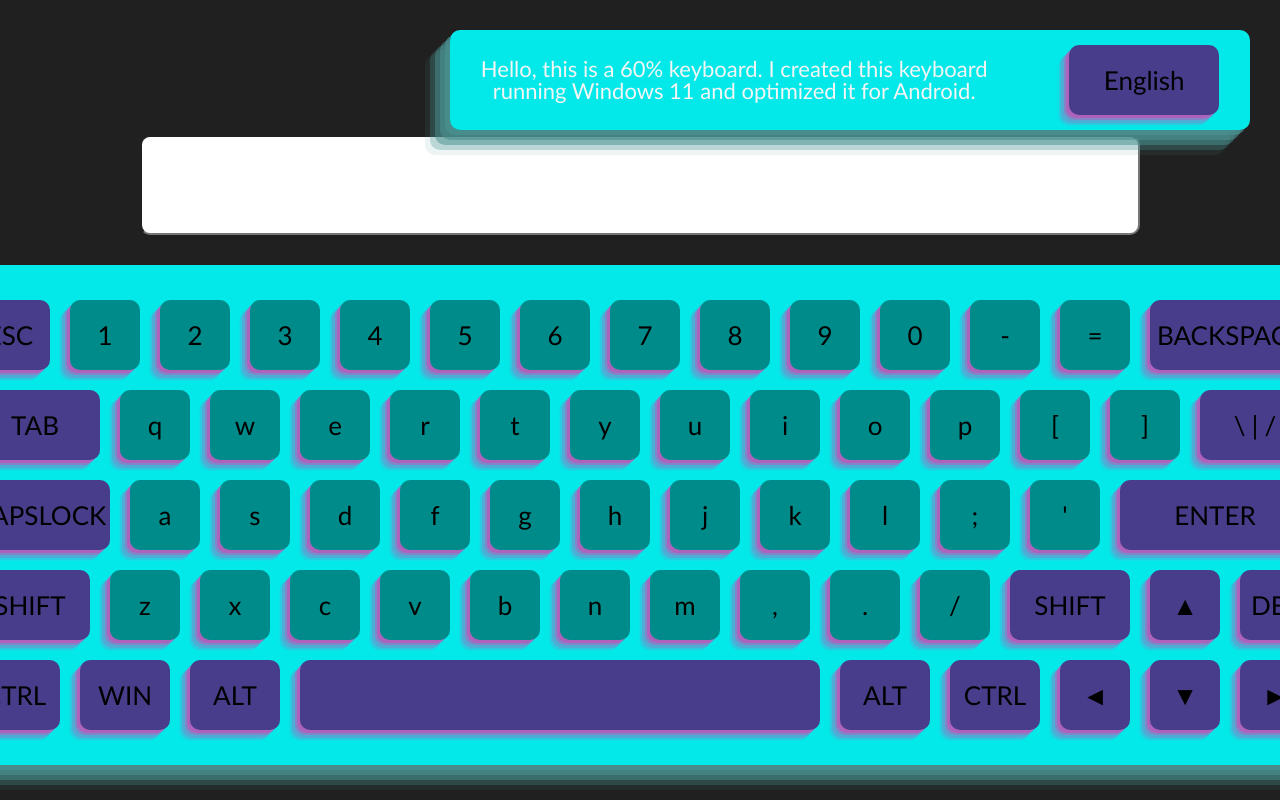
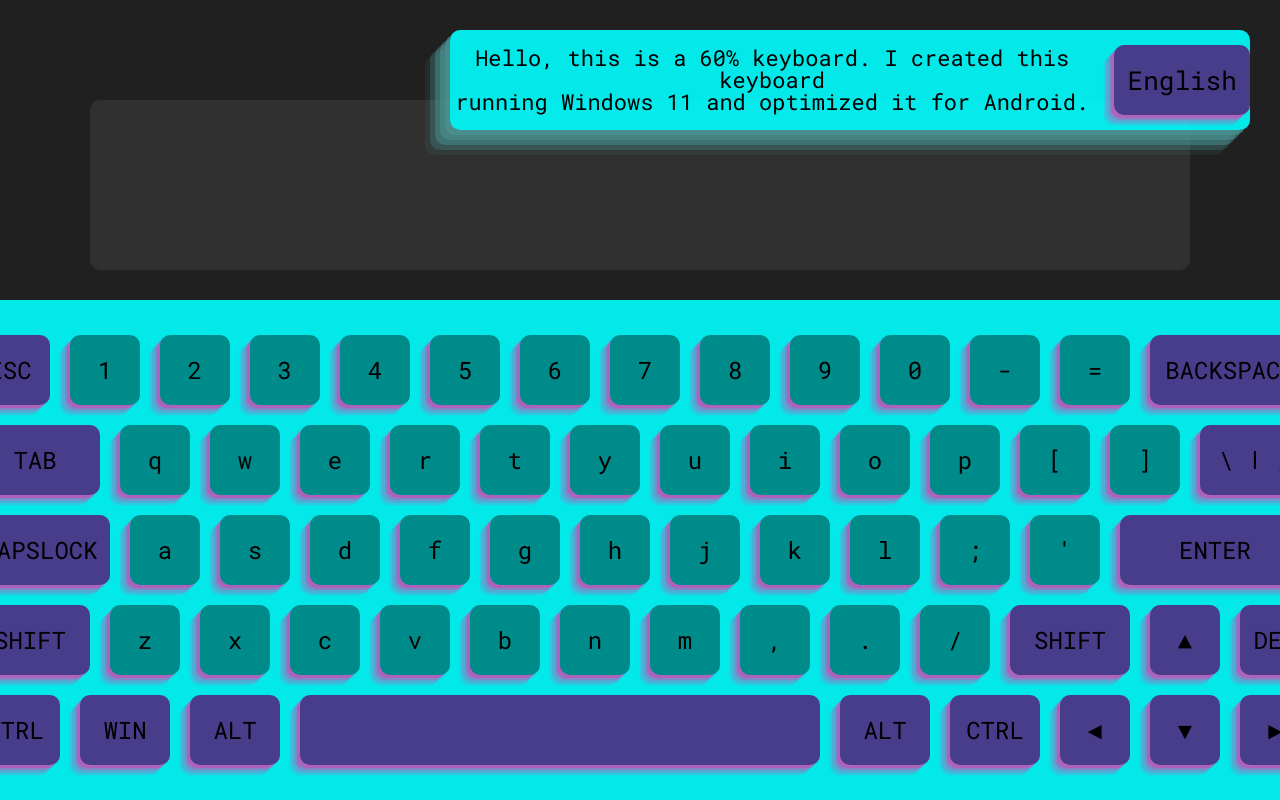
Before and after one commit to hell-llex/virtual-keyboard, a website: page keyboard/index.html in a window 1280 px wide. Shown: the top 800 px of the page. Drawn offline with Linux system fonts and the light colour scheme.

Commit message:
fix: input-area

```diff
--- a/keyboard/scss/style.scss
+++ b/keyboard/scss/style.scss
@@ -1,3 +1,4 @@
+@import url('https://fonts.googleapis.com/css2?family=Roboto+Mono&display=swap');
 * {
     padding: 0px;
     margin: 0px;
@@ -38,11 +39,11 @@ body {
                 rgba(75, 143, 143, 0.8) -5px 5px;
 }
 .info-keyboard {
-    font-family: 'Gill Sans', 'Gill Sans MT', Calibri, 'Trebuchet MS', sans-serif;
+    font-family: 'Roboto Mono', monospace;
     font-size: 22px;
     line-height: 100%;
     text-align: center;
-    color: whitesmoke;
+    color: black;
 }
 .swich-lang {
     position: relative;
@@ -66,19 +67,33 @@ body {
         // transition: all 100ms ease-in-out;
     }
     p {
-        font-family: 'Gill Sans', 'Gill Sans MT', Calibri, 'Trebuchet MS', sans-serif;
+        font-family: 'Roboto Mono', monospace;
         font-size: 26px;
         line-height: 100%;
         color: black;
     }
 }
 .input-area {
-    width: 1000px;
-    height: 100px;
+    width: 1100px;
+    height: 170px;
     outline: none;
     border-radius: 10px;
-    padding: 30px 20px;
+    padding: 10px 10px;
     margin-top: 100px;
+    font-family: 'Roboto Mono', monospace;
+    font-size: 44px;
+    line-height: 110%;
+    color: rgba(0, 255, 255, 0.9);
+    resize: none;
+    background-color:rgb(48, 48, 48);
+    border: 0px solid;
+    overflow: auto;
+    &::-webkit-scrollbar {
+    width: 0;
+    }
+    // &.non-focus {
+    //     border: 1px solid red;
+    // }
 }
 .keyboard {
     position: relative;
@@ -112,15 +127,15 @@ body {
         box-shadow: rgba(240, 46, 170, 0.4) -3px 3px, rgba(240, 46, 170, 0.3) -5px 5px,
         rgba(240, 46, 170, 0.2) -8px 8px, rgba(240, 46, 170, 0.1) -10px 10px, rgba(240, 46, 170, 0.05) -11px 11px;
         p {
-            font-family: 'Gill Sans', 'Gill Sans MT', Calibri, 'Trebuchet MS', sans-serif;
-            font-size: 26px;
+            font-family: 'Roboto Mono', monospace;
+            font-size: 24px;
             line-height: 100%;
             color: black;
         }
         &:hover {
         filter:brightness(130%);
         }
-        &:active {
+        &:active, &.active {
         box-shadow: rgba(240, 46, 170, 0.4) -2px 2px, rgba(240, 46, 170, 0.3) -4px 4px,
         rgba(240, 46, 170, 0.2) -6px 6px, rgba(240, 46, 170, 0.1) -8px 8px, rgba(240, 46, 170, 0.05) -9px 9px;
         transform: translateX(-3px) translateY(3px);
@@ -151,6 +166,14 @@ body {
     .capslock {
         width: 140px;
         background-color: var(--color-fun-key);
+        &.active-up,
+        &.active-up {
+            background-color: rgb(131, 112, 253);
+            box-shadow: rgba(240, 46, 170, 0.4) -2px 2px, rgba(240, 46, 170, 0.3) -4px 4px,
+            rgba(240, 46, 170, 0.2) -6px 6px, rgba(240, 46, 170, 0.1) -8px 8px, rgba(240, 46, 170, 0.05) -9px 9px;
+            transform: translateX(-3px) translateY(3px);
+            filter:brightness(130%);
+        }
     }
     .enter {
         width: 190px;
```
Also changed, not shown: keyboard/css/style.css, 1 other file.
